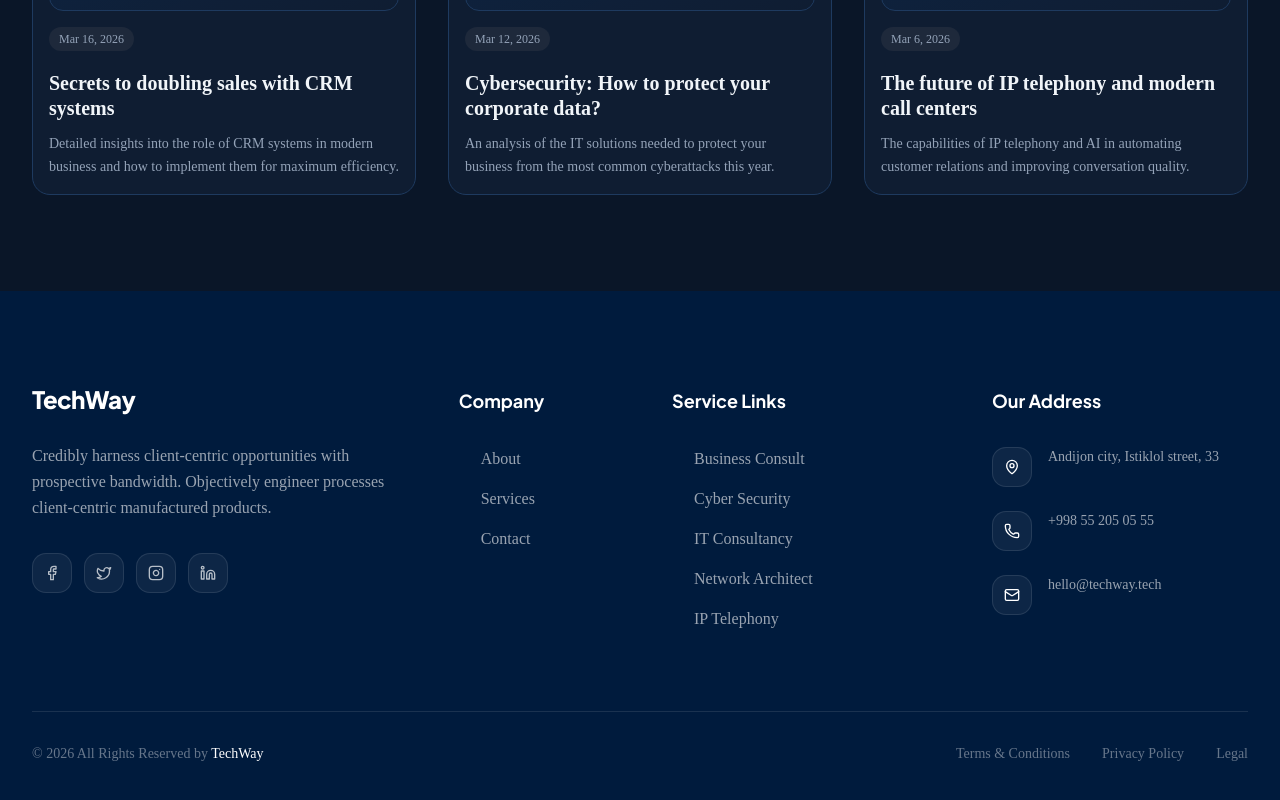
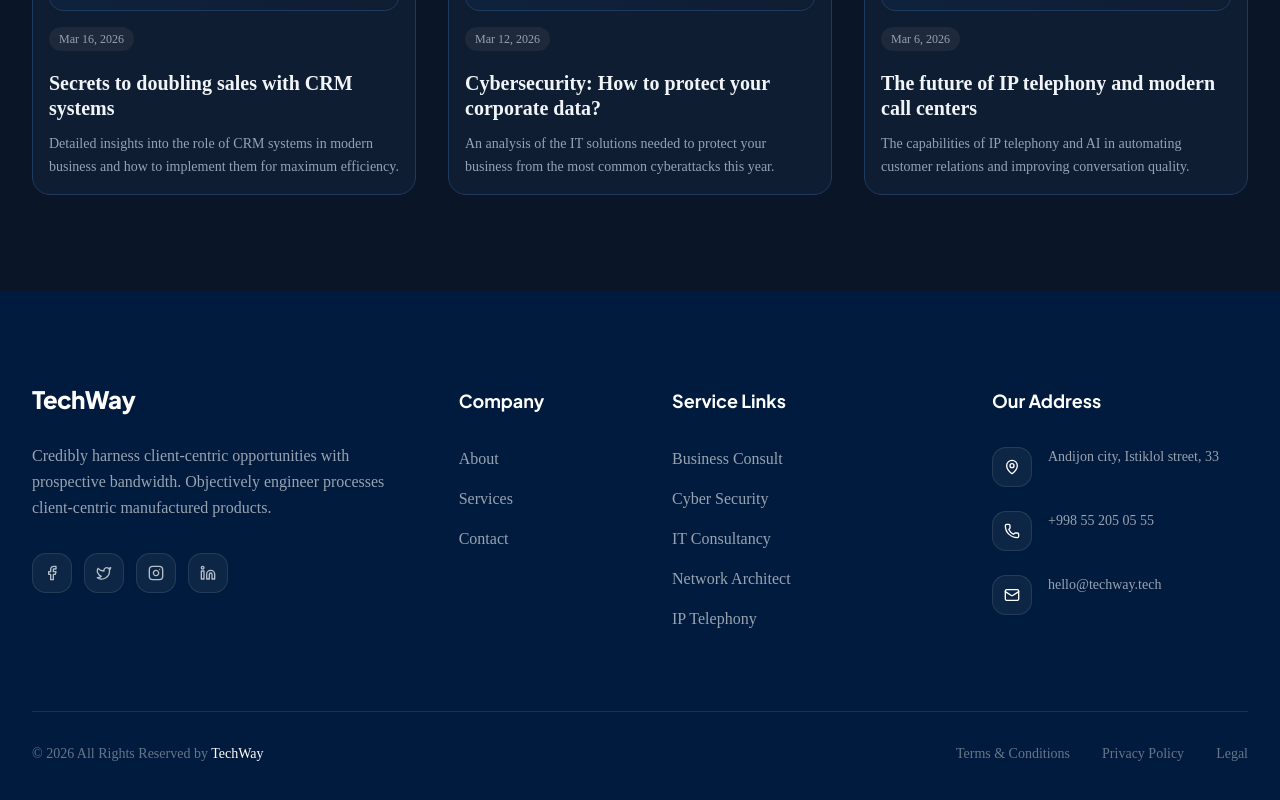
Before and after one commit to iqboljon-0203/TechWay, a Next.js app: page /en/blog in a window 1280 px wide. Shown: the part 567-1367 px from the top of the page. Built offline with nearby package versions, Linux system fonts and the light colour scheme; no server answers; the database is empty.

Commit message:
style: align footer headings by removing list icons and flex indentation

```diff
--- a/src/components/shared/footer.tsx
+++ b/src/components/shared/footer.tsx
@@ -10,7 +10,7 @@
 
 import { Link } from '@/i18n/navigation';
 import { useTranslations } from 'next-intl';
-import { Facebook, Instagram, Linkedin, Twitter, Mail, MapPin, Phone, ArrowUpRight } from 'lucide-react';
+import { Facebook, Instagram, Linkedin, Twitter, Mail, MapPin, Phone } from 'lucide-react';
 import { motion } from 'framer-motion';
 
 export function Footer() {
@@ -54,14 +54,13 @@ export function Footer() {
 
           {/* Quick Links */}
           <div className="lg:col-span-2">
-            <h3 className="text-lg font-bold mb-8 flex items-center gap-2" style={{ fontFamily: 'var(--font-heading)' }}>
+            <h3 className="text-lg font-bold mb-8" style={{ fontFamily: 'var(--font-heading)' }}>
               {t('company')}
             </h3>
             <ul className="space-y-4">
               {['About', 'Services', 'Contact'].map((item) => (
                 <li key={item}>
-                  <Link href={`/#${item.toLowerCase()}`} className="text-white/60 hover:text-brand-glow transition-colors flex items-center group">
-                    <ArrowUpRight className="h-3.5 w-3.5 mr-2 opacity-0 group-hover:opacity-100 transition-opacity" />
+                  <Link href={`/#${item.toLowerCase()}`} className="text-white/60 hover:text-brand-glow transition-colors block">
                     {t(`links.${item.toLowerCase()}`)}
                   </Link>
                 </li>
@@ -71,14 +70,13 @@ export function Footer() {
 
           {/* Service Links */}
           <div className="lg:col-span-3">
-            <h3 className="text-lg font-bold mb-8 flex items-center gap-2" style={{ fontFamily: 'var(--font-heading)' }}>
+            <h3 className="text-lg font-bold mb-8" style={{ fontFamily: 'var(--font-heading)' }}>
               {t('serviceLinks')}
             </h3>
             <ul className="space-y-4">
               {['Business Consult', 'Cyber Security', 'IT Consultancy', 'Network Architect', 'IP Telephony'].map((item) => (
                 <li key={item}>
-                  <Link href="/services" className="text-white/60 hover:text-brand-glow transition-colors flex items-center group">
-                    <ArrowUpRight className="h-3.5 w-3.5 mr-2 opacity-0 group-hover:opacity-100 transition-opacity" />
+                  <Link href="/services" className="text-white/60 hover:text-brand-glow transition-colors block">
                     {t(`services.${item.replace(/\s+/g, '').toLowerCase()}`)}
                   </Link>
                 </li>
@@ -88,7 +86,7 @@ export function Footer() {
 
           {/* Newsletter / Contact */}
           <div className="lg:col-span-3">
-            <h3 className="text-lg font-bold mb-8 flex items-center gap-2" style={{ fontFamily: 'var(--font-heading)' }}>
+            <h3 className="text-lg font-bold mb-8" style={{ fontFamily: 'var(--font-heading)' }}>
               {t('addressTitle')}
             </h3>
             <ul className="space-y-6">
```
